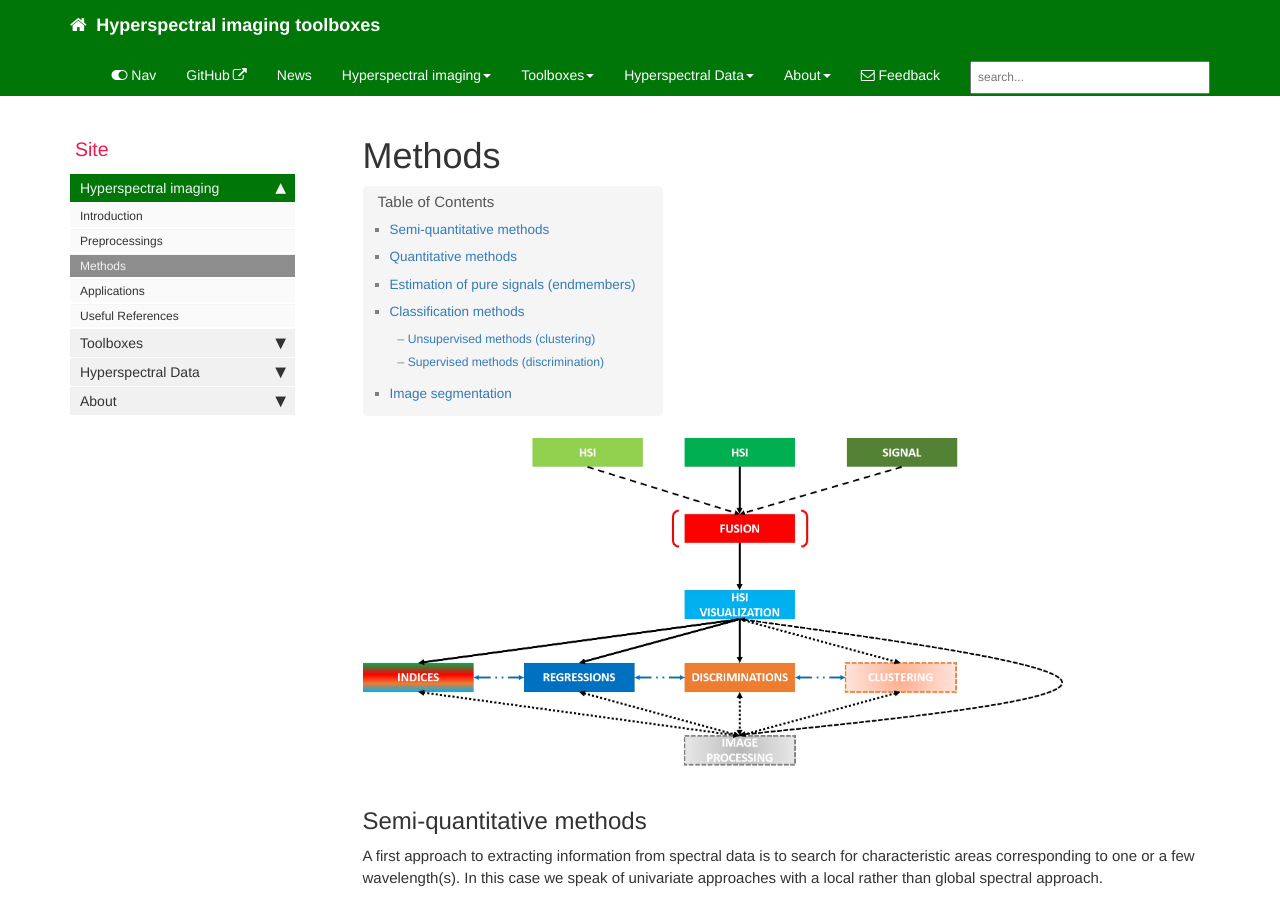
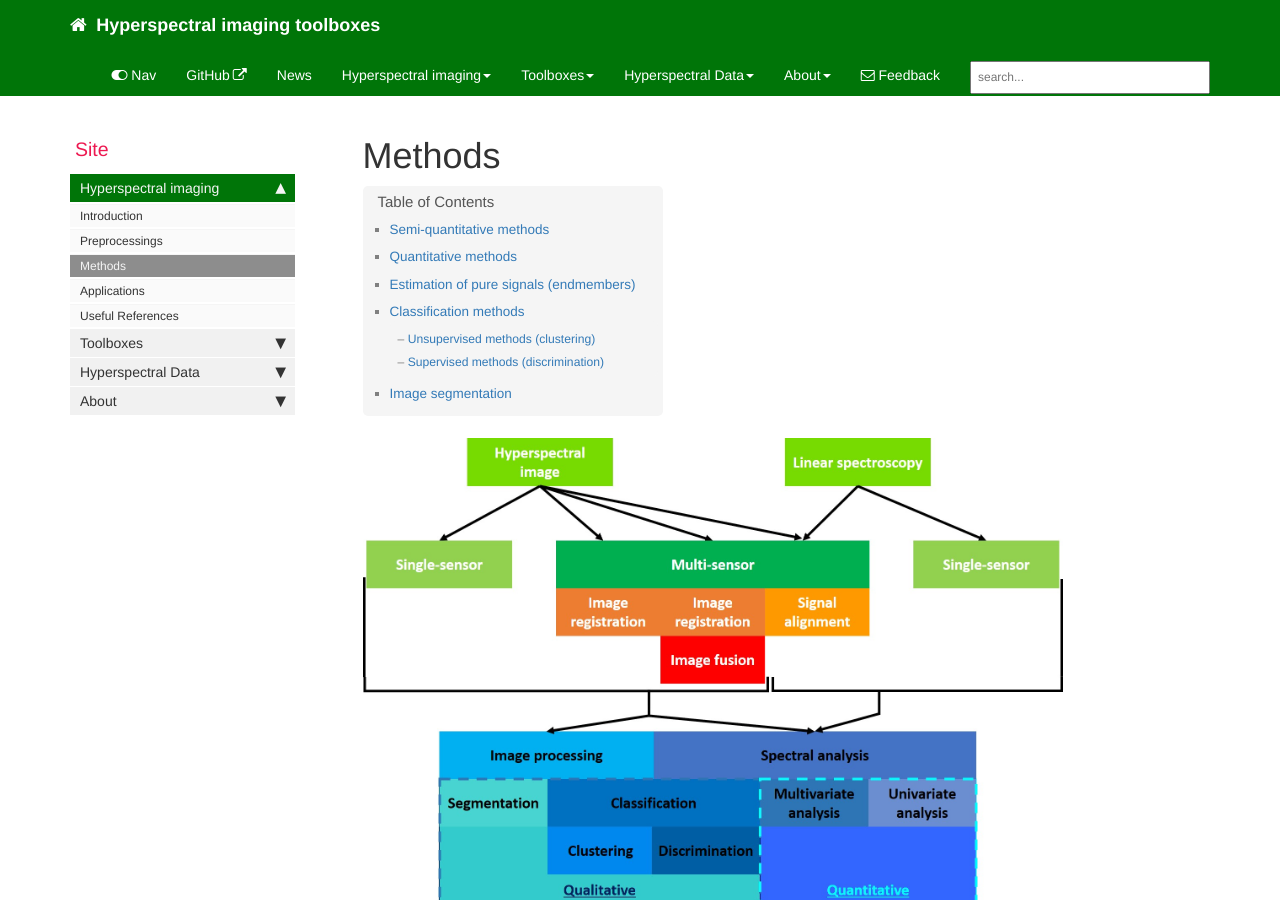
Before and after one commit to JacqKevin/JacqKevin.github.io, a Jekyll site: the page built from pages/Hyperspectral/Methods.md, in a window 1280 px wide and 900 px high. Built offline with Jekyll 4.4.1, drawn with Linux system fonts in a browser that asks for light colours; comment, search, counter and statistics services are not loaded.

Commit message:
Update Methods.md

```diff
--- a/pages/Hyperspectral/Methods.md
+++ b/pages/Hyperspectral/Methods.md
@@ -4,7 +4,7 @@ description: Methods
 permalink: Methods_HSI.html
 ---
 
-![Worflow](/images/Worflow.jpg)
+{% include image.html file="Methods.jpg" %}
 
 ## Semi-quantitative methods
 
```
